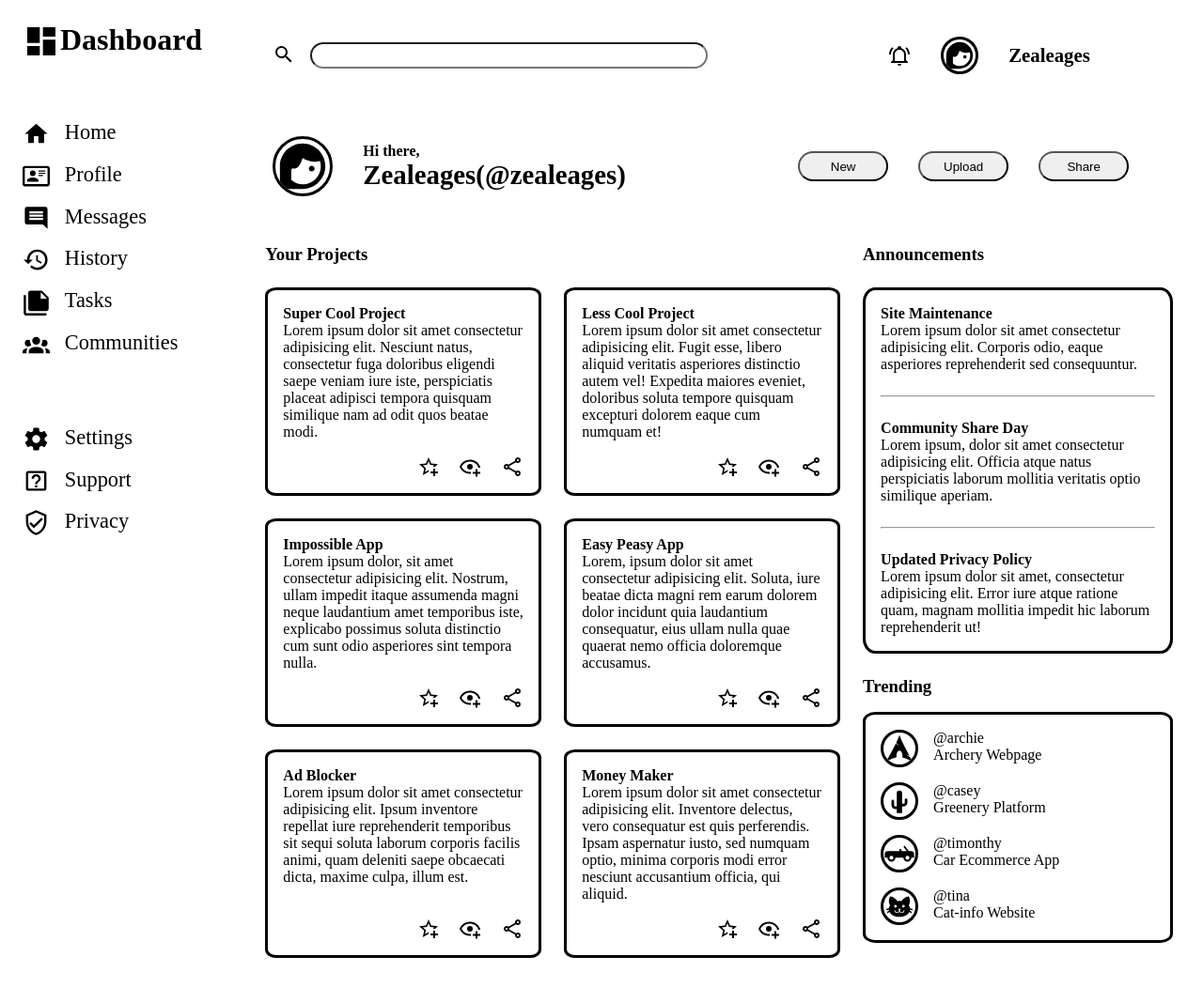
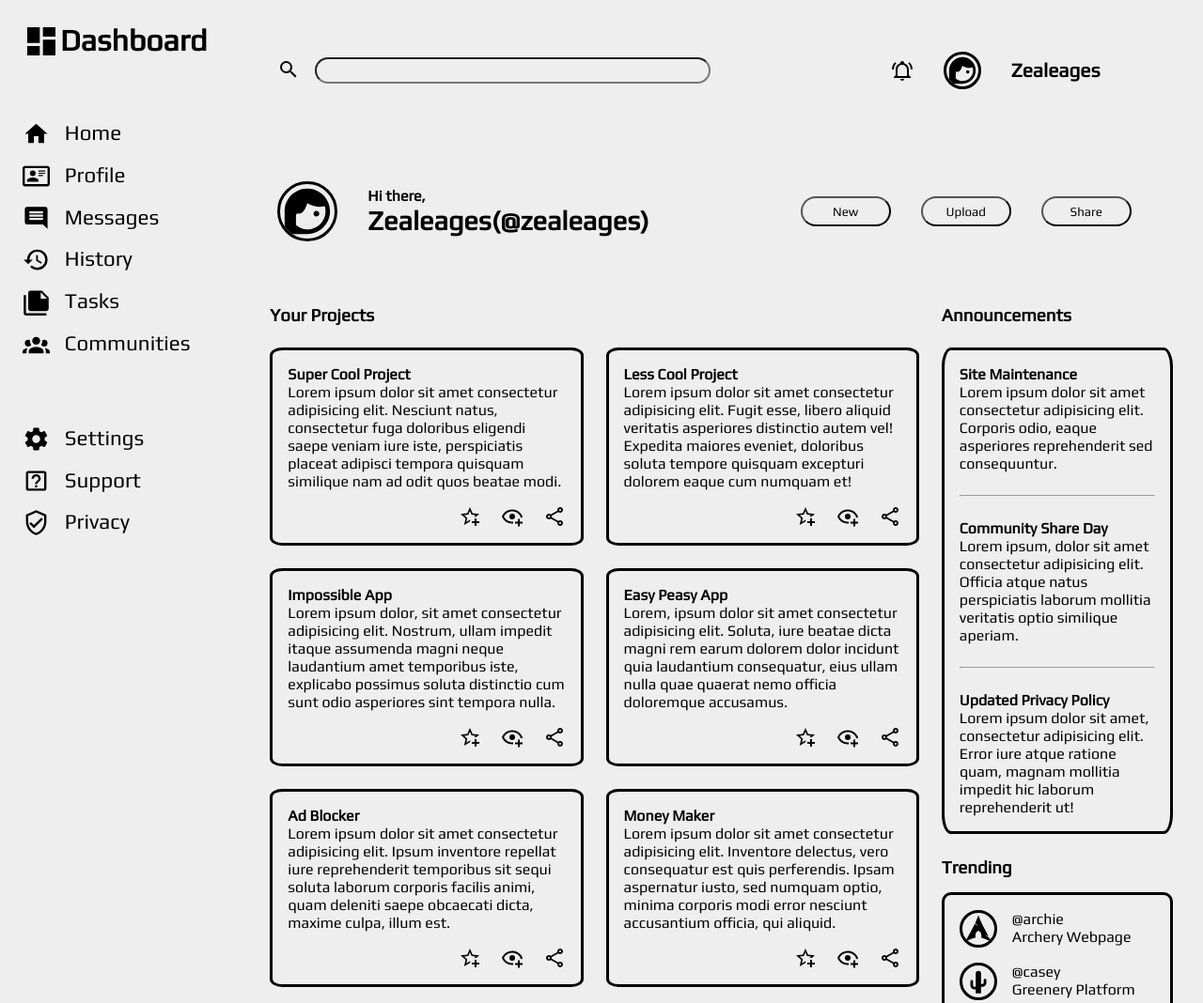
Before and after one commit to nggeoktheng/admin-dashboard, a plain HTML site: page index.html in a window 1280 px wide. Shown: the top 1068 px of the page at 94% size. Drawn offline with Linux system fonts and the light colour scheme.

Commit message:
Add font and background color

```diff
--- a/styles.css
+++ b/styles.css
@@ -1,13 +1,17 @@
+@import url('https://fonts.googleapis.com/css2?family=Play&display=swap');
+
 * {
     margin: 0;
     padding: 0;
     box-sizing: border-box;
+    font-family: 'Play', sans-serif;
 }
 
 .container {
     display: grid;
     grid-template-columns: 1fr 4fr;
     grid-template-rows: repeat(5, 1fr);
+    background-color: #eeeeee;
 }
 
 img {
@@ -81,7 +85,7 @@ img {
 
 .submit {
     border: none;
-    background-color: white;
+    background-color: #eeeeee;
     cursor: pointer;
     margin-right: 1rem;
 }
@@ -93,13 +97,9 @@ img {
 
 input {
     border-radius: 3rem;
-    /* box-shadow: inset 1rem 1rem 1rem rgba(0, 0, 0, 0.2); */
+    background-color: #eeeeee;
     height: 3.5vh;
     width: 100%;
-}
-
-input:focus {
-    /* set a background-color? */
 }
 
 .header2 {
@@ -147,11 +147,17 @@ input:focus {
 }
 
 .header4 > button {
+    background-color: #eeeeee;
     border-radius: 1rem;
+    cursor: pointer;
     text-align: center;
     padding-top: 0.4rem;
     padding-bottom: 0.4rem;
     width: 6rem;
+}
+
+.header4 > button:active {
+    background-color: whitesmoke;
 }
 
 .main-content {
@@ -160,7 +166,7 @@ input:focus {
     padding: 1.5rem 2rem 3rem 0;
 
     display: grid;
-    grid-template-columns: 2fr 1fr;
+    grid-template-columns: 3fr 1fr;
     grid-template-rows: 1fr 1fr;
 }
 
```
Also changed, not shown: 1 other file.
